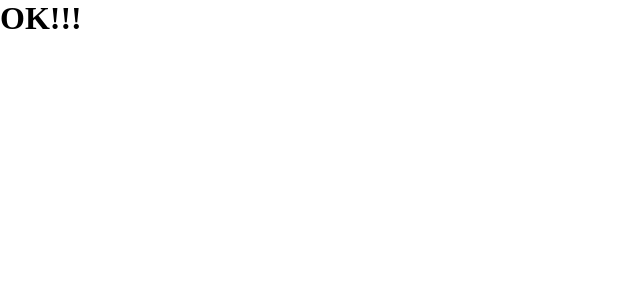
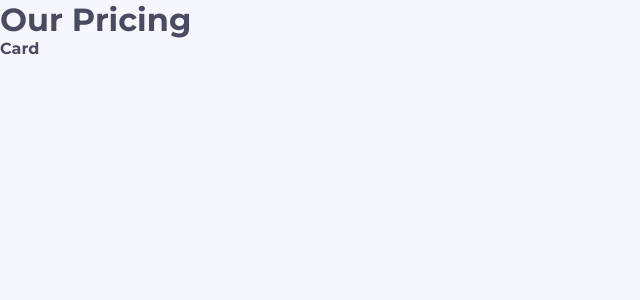
Before and after one commit to Remy349/pricing-component-with-toggle, a React (Vite) app: page / in a window 1280 px wide. Shown: the top 300 px of the page, without its empty margins (0-640 px from the left). Built offline with nearby package versions, Linux system fonts and the light colour scheme.

Commit message:
Added basic components

```diff
--- a/src/App.jsx
+++ b/src/App.jsx
@@ -1,9 +1,11 @@
 import React from 'react'
+import Pricing from './components/Pricing'
 
 function App () {
   return (
-    <main>
-      <h1>OK!!!</h1>
+    <main className='pricing'>
+      <h1 className='pricing__title'>Our Pricing</h1>
+      <Pricing />
     </main>
   )
 }
--- /dev/null
+++ b/src/components/Pricing.jsx
@@ -0,0 +1,12 @@
+import React from 'react'
+import PricingCard from './PricingCard'
+
+const Pricing = () => {
+  return (
+    <section className='pricing__cards'>
+      <PricingCard />
+    </section>
+  )
+}
+
+export default Pricing
--- /dev/null
+++ b/src/components/PricingCard.jsx
@@ -0,0 +1,11 @@
+import React from 'react'
+
+const PricingCard = () => {
+  return (
+    <article className='pricing__card'>
+      <p>Card</p>
+    </article>
+  )
+}
+
+export default PricingCard
--- a/src/scss/base/_base.scss
+++ b/src/scss/base/_base.scss
@@ -1,5 +1,15 @@
+@use '../utils/colors' as c;
+
+@import url('https://fonts.googleapis.com/css2?family=Montserrat:wght@700&display=swap');
+
 * {
   margin: 0;
   padding: 0;
   box-sizing: border-box;
 }
+
+body {
+  font-family: 'Montserrat', sans-serif;
+  background-color: c.$Very-Light-Grayish-Blue;
+  color: c.$Dark-Grayish-Blue;
+}
--- /dev/null
+++ b/src/scss/utils/_colors.scss
@@ -0,0 +1,4 @@
+$Very-Light-Grayish-Blue: hsl(240, 78%, 98%);
+$Light-Grayish-Blue: hsl(234, 14%, 74%);
+$Grayish-Blue: hsl(233, 13%, 49%);
+$Dark-Grayish-Blue: hsl(232, 13%, 33%);
```
Also changed, not shown: text.txt.
